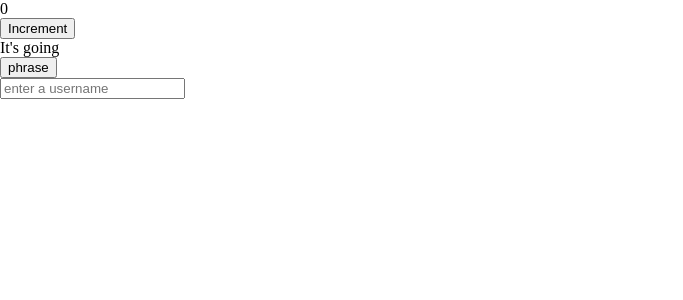
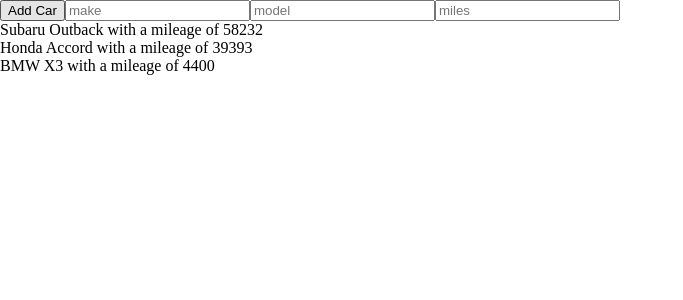
Before and after one commit to Pegasus321/angular-starter-example-cipsav, an Angular app: page / in a window 1280 px wide. Shown: the top 300 px of the page, without its empty margins (0-683 px from the left). Built offline with nearby package versions, Linux system fonts and the light colour scheme.

Commit message:
3 files modified

```diff
--- a/src/app/app.component.html
+++ b/src/app/app.component.html
@@ -1,3 +1,8 @@
+<button (click)="addCar()">Add Car</button>
+<input [(ngModel)]="make" placeholder="make" />
+<input [(ngModel)]="model" placeholder="model" />
+<input [(ngModel)]="miles" placeholder="miles" />
+
 <!-- <div class="container">
   <div class="box">Hello, {{ speak() }} !</div>
 </div> -->
@@ -7,13 +12,13 @@
 </div> -->
 
 <!--
-{{speak()}} -->
+  {{speak()}} -->
 
-<!-- <div *ngFor="let car of cars">
+<div *ngFor="let car of cars">
   {{ car.make }} {{ car.model }} with a mileage of {{ car.miles }}
-</div> -->
+</div>
 <!-- <button (click)="saySomething()">Button</button> -->
-<div>
+<!-- <div>
   <div class='number-display'>
     {{counter}}
   </div>
@@ -26,4 +31,4 @@
 <button (click)="update()">phrase</button>
 </div>
 {{username}}
-<input [(ngModel)]="username" placeholder="enter a username"/>
+<input [(ngModel)]="username" placeholder="enter a username"/> -->
--- a/src/app/app.component.ts
+++ b/src/app/app.component.ts
@@ -9,22 +9,31 @@
   styleUrls: ['./app.component.css'],
 })
 export class AppComponent {
-  username: string;
   cars: Car[];
   constructor(private transportationService: TransportationService) {
     this.cars = this.transportationService.getCars();
   }
-  phrase = "It's going";
-  update() {
-    this.phrase += ' ..and going';
+  make: string;
+model: string;
+miles: number;
+
+  addCar() {
+    const newCar: Car = { make: this.make, model:this.model, miles: this.miles };
+    this.transportationService.addCar(newCar);
   }
-  counter = 0;
-  increment() {
-    this.counter++;
-  }
-  saySomething() {
-    alert('Good Day');
-  }
+
+  // username: string;
+  // phrase = "It's going";
+  // update() {
+  //   this.phrase += ' ..and going';
+  // }
+  // counter = 0;
+  // increment() {
+  //   this.counter++;
+  // }
+  // saySomething() {
+  //   alert('Good Day');
+  // }
   //now instead of here we import it from transportaion.service.ts
   // subaru: Car = { make: 'Subaru', model: 'Outback', miles: 58232 };
   // honda: Car = { make: 'Honda', model: 'Accord', miles: 39393 };
--- a/src/app/transportation.service.ts
+++ b/src/app/transportation.service.ts
@@ -14,6 +14,10 @@
 
   constructor() {}
 
+  addCar(car: Car) {
+    this.cars.push(car);
+  }
+
   // new code
   getCars() {
     return this.cars;
```
